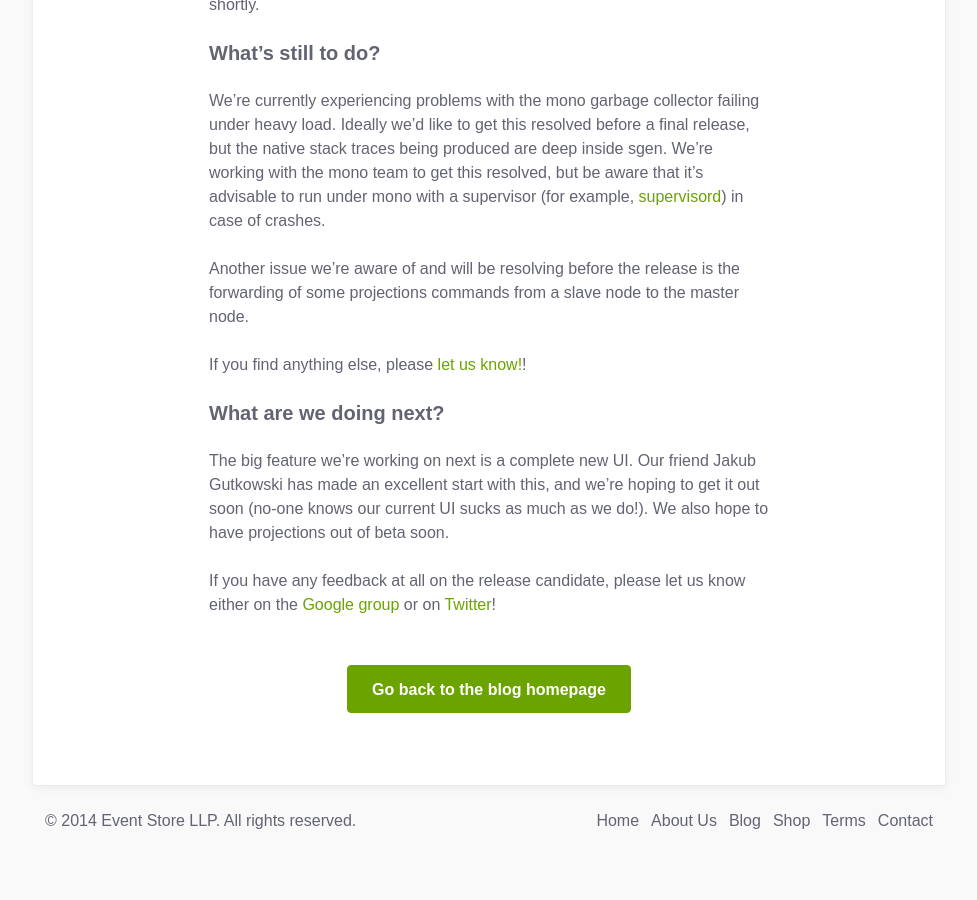
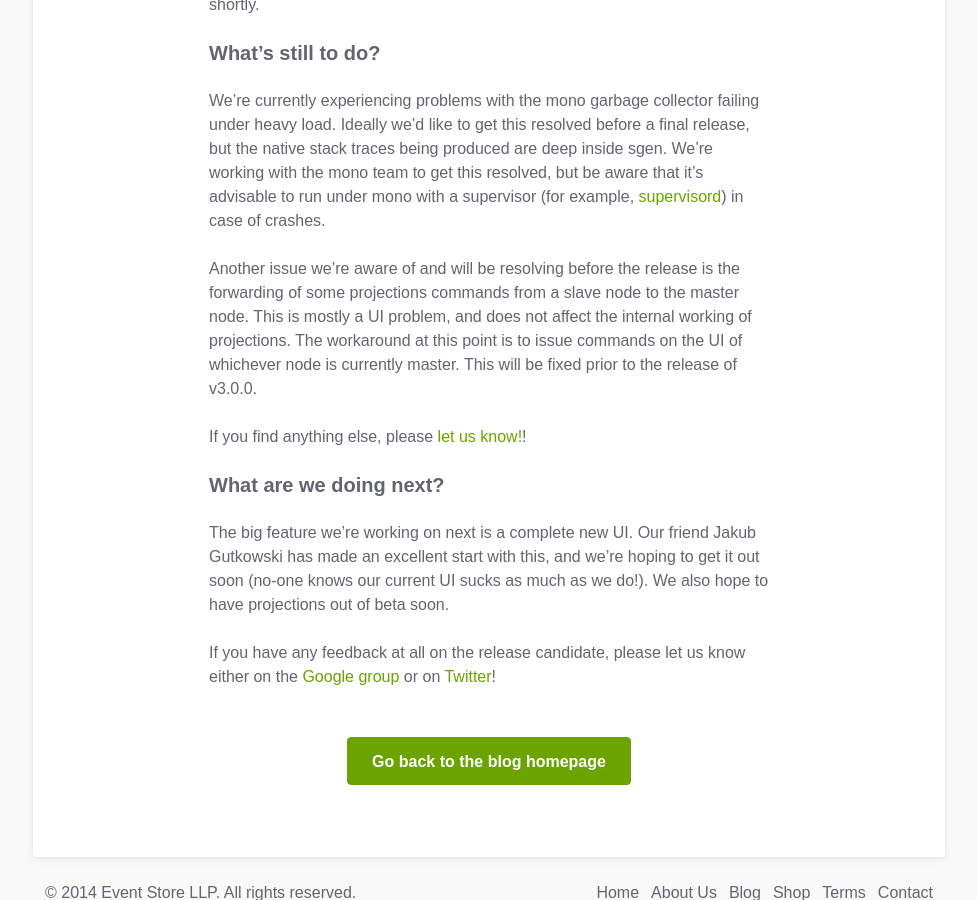
Before and after one commit to sandboxorg/geteventstore.com, a Jekyll site: the page built from _posts/2014-03-20-event-store-3.0.0-release-candidate-available.md, in a window 1280 px wide and 900 px high, scrolled down 1423 px. Shown: the whole window, without its empty margins (151-1128 px from the left). Built offline with Jekyll 4.4.1, drawn with Linux system fonts in a browser that asks for light colours; Markdown is read by kramdown in place of the engine named in the settings.

Commit message:
Add workaround for issue

```diff
--- a/_posts/2014-03-20-event-store-3.0.0-release-candidate-available.md
+++ b/_posts/2014-03-20-event-store-3.0.0-release-candidate-available.md
@@ -27,7 +27,7 @@ There have been over 500 commits since our last release. We're preparing a full
 
 We're currently experiencing problems with the mono garbage collector failing under heavy load. Ideally we'd like to get this resolved before a final release, but the native stack traces being produced are deep inside sgen. We're working with the mono team to get this resolved, but be aware that it's advisable to run under mono with a supervisor (for example, <a href="http://supervisord.org">supervisord</a>) in case of crashes.
 
-Another issue we're aware of and will be resolving before the release is the forwarding of some projections commands from a slave node to the master node.
+Another issue we're aware of and will be resolving before the release is the forwarding of some projections commands from a slave node to the master node. This is mostly a UI problem, and does not affect the internal working of projections. The workaround at this point is to issue commands on the UI of whichever node is currently master. This will be fixed prior to the release of v3.0.0.
 
 If you find anything else, please <a href="https://groups.google.com/forum/#!forum/event-store">let us know!</a>!
 
```
